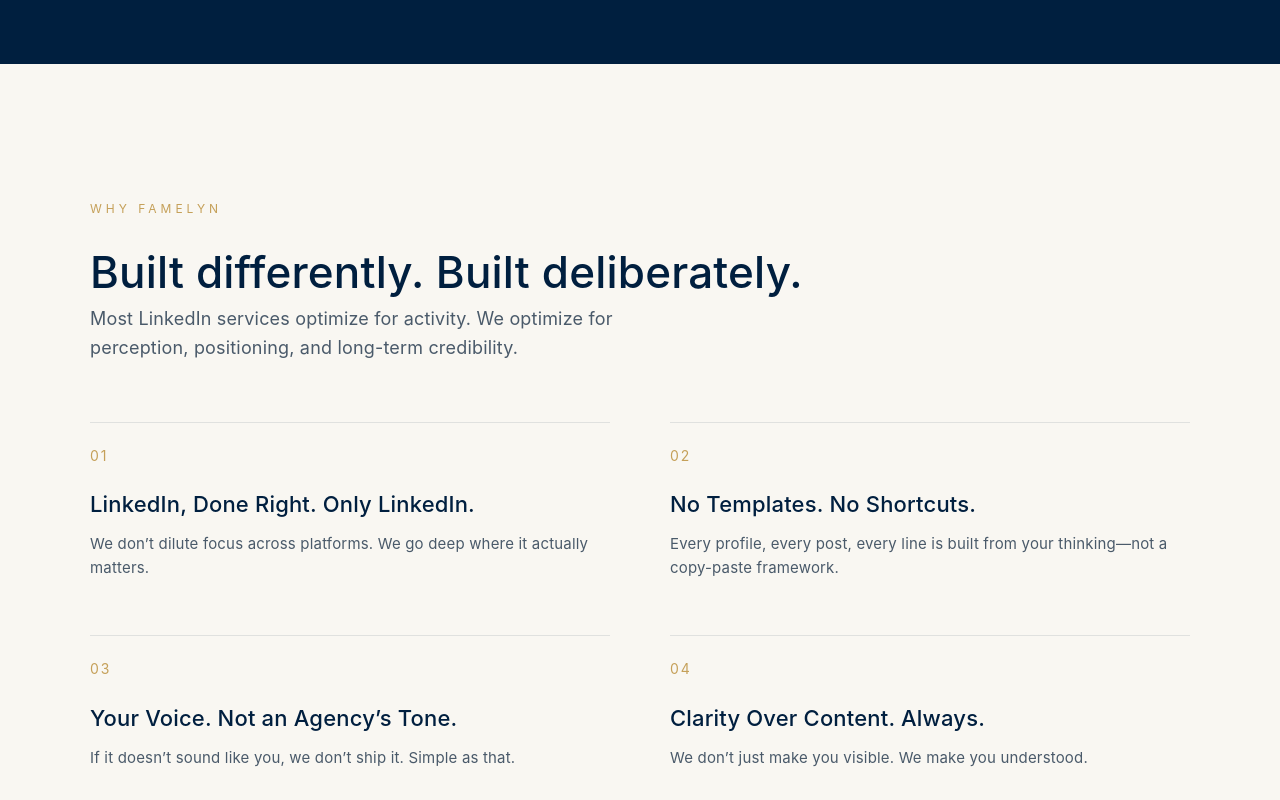
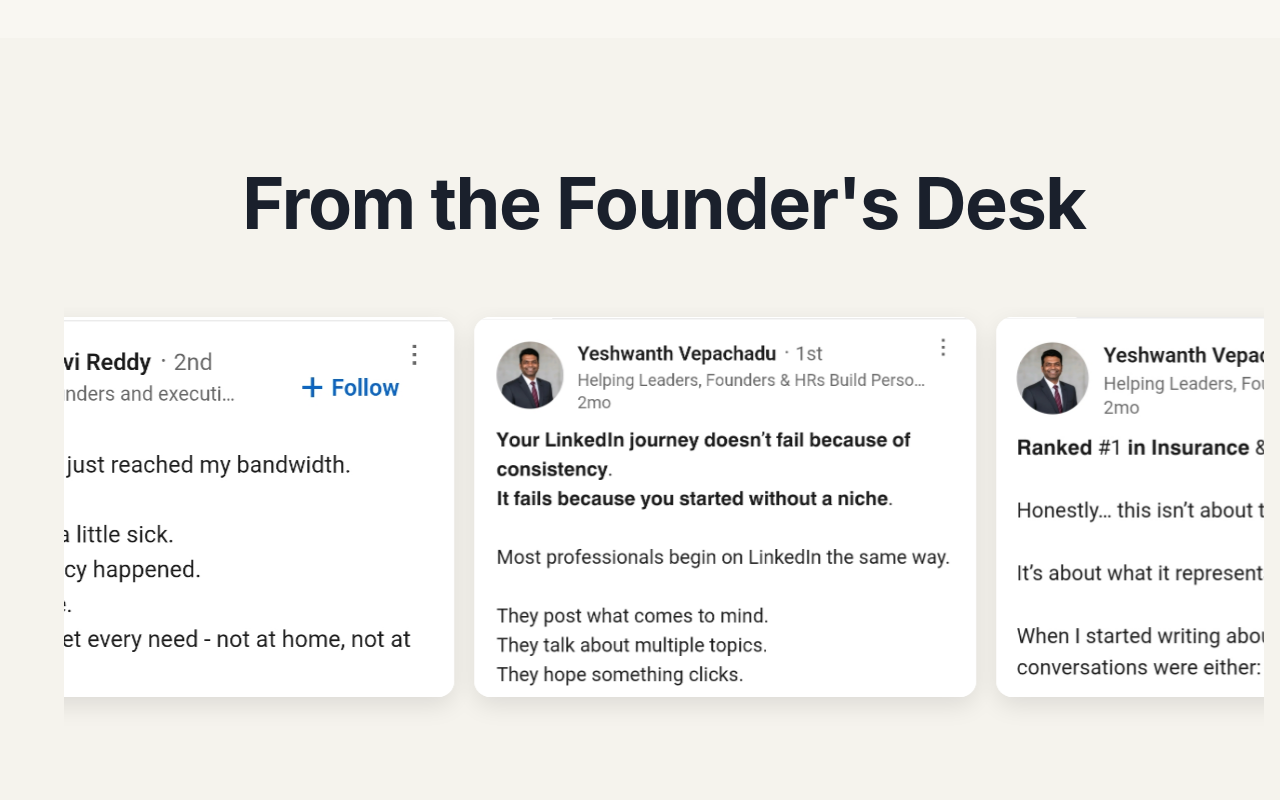
Before and after one commit to madhu-famelyn/Famelyn-updaed, a React (Vite) app in the folder famelyn/: page / in a window 1280 px wide. Shown: the part 3840-4640 px from the top of the page. Built offline with nearby package versions, Linux system fonts and the light colour scheme.

Commit message:
added link in tha image

```diff
--- a/famelyn/src/Pages/components/HighPerformingPosts.jsx
+++ b/famelyn/src/Pages/components/HighPerformingPosts.jsx
@@ -6,17 +6,24 @@
 import img4 from '../../assets/4.jpeg';
 
 export default function HighPerformingPosts() {
-  const posts = [img1, img2, img3, img4];
+  const posts = [
+    { img: img1, url: 'https://www.linkedin.com/posts/vaishnavi-brand-strategist_brandwithheart-leadershiplessons-authenticbranding-share-7348943218928992258-PkrT/?utm_source=share&utm_medium=member_desktop&rcm=ACoAAAGh28IBIFQK7tHMteyU6vKFdrD3yBQlb-o' },
+    { img: img2, url: 'https://www.linkedin.com/posts/vaishnavi-brand-strategist_workingmoms-personalbranding-quietleadership-share-7345667619644915712-J6W1/?utm_source=share&utm_medium=member_desktop&rcm=ACoAAAGh28IBIFQK7tHMteyU6vKFdrD3yBQlb-o' },
+    { img: img3, url: 'https://www.linkedin.com/posts/yvepachadu_%F0%9D%97%AC%F0%9D%97%BC%F0%9D%98%82%F0%9D%97%BF-%F0%9D%97%9F%F0%9D%97%B6%F0%9D%97%BB%F0%9D%97%B8%F0%9D%97%B2%F0%9D%97%B1%F0%9D%97%9C%F0%9D%97%BB-%F0%9D%97%B7%F0%9D%97%BC%F0%9D%98%82%F0%9D%97%BF%F0%9D%97%BB%F0%9D%97%B2%F0%9D%98%86-activity-7425027923155484672-0Ogk/?utm_source=share&utm_medium=member_desktop&rcm=ACoAAAGh28IBIFQK7tHMteyU6vKFdrD3yBQlb-o' },
+    { img: img4, url: 'https://www.linkedin.com/posts/yvepachadu_aiininsurance-uaeinsurance-insurtech-share-7429028734822715392-1mRu/?utm_source=share&utm_medium=member_desktop&rcm=ACoAAAGh28IBIFQK7tHMteyU6vKFdrD3yBQlb-o' }
+  ];
 
   return (
     <section className="high-performing-section">
       <div className="container">
-        <h2 className="section-title">From the Founder’s Desk</h2>
+        <h2 className="section-title">From the Founder's Desk</h2>
         <div className="scroll-wrapper">
           <div className="image-grid">
-            {[...posts, ...posts].map((img, index) => (
+            {[...posts, ...posts].map((post, index) => (
               <div className="image-card" key={index}>
-                <img src={img} alt={`High performing post ${index + 1}`} />
+                <a href={post.url} target="_blank" rel="noopener noreferrer">
+                  <img src={post.img} alt={`High performing post ${(index % 4) + 1}`} />
+                </a>
               </div>
             ))}
           </div>
--- a/famelyn/src/Pages/components/InnerCircle.jsx
+++ b/famelyn/src/Pages/components/InnerCircle.jsx
@@ -1,6 +1,6 @@
 import { useState, useRef } from 'react';
 import './InnerCircle.css';
-
+import FaqSection from '../FaqSection/FaqSection';
 
 export function InnerCircle() {
   const [formData, setFormData] = useState({
@@ -43,7 +43,7 @@
           <div className="manifesto-text">
             <p className="section-label">Founder-led philosophy</p>
             <h2 className="section-title">The Founder's Manifesto</h2>
-            <p className="manifesto-description">A two-minute cinematic note on why Famelyn exists: to turn overlooked expertise into undeniable authority.</p>
+            <p className="manifesto-description">What you see today didn’t start as a business idea. It started with a realization that something needed to change.</p>
           </div>
 
           <div className="manifesto-video">
@@ -59,6 +59,7 @@
         </div>
       </section>
 
+      <FaqSection/>
       {/* Section 2: Inner Circle Form */}
       <section className="section inner-circle-section">
         <div className="inner-circle-container-wrapper">
--- a/famelyn/src/Pages/main.jsx
+++ b/famelyn/src/Pages/main.jsx
@@ -16,12 +16,15 @@
       <Hero />
       <ProblemSection/>
       <Framework/>
-      <FaqSection/>
+
       <USPSection/>
       <HighPerformingPosts/>
       <ImageSlider/>
+
       <SignalSection/>
+      {/* <FaqSection/> */}
       <InnerCircle/>
+
 
     </>
   );
```
